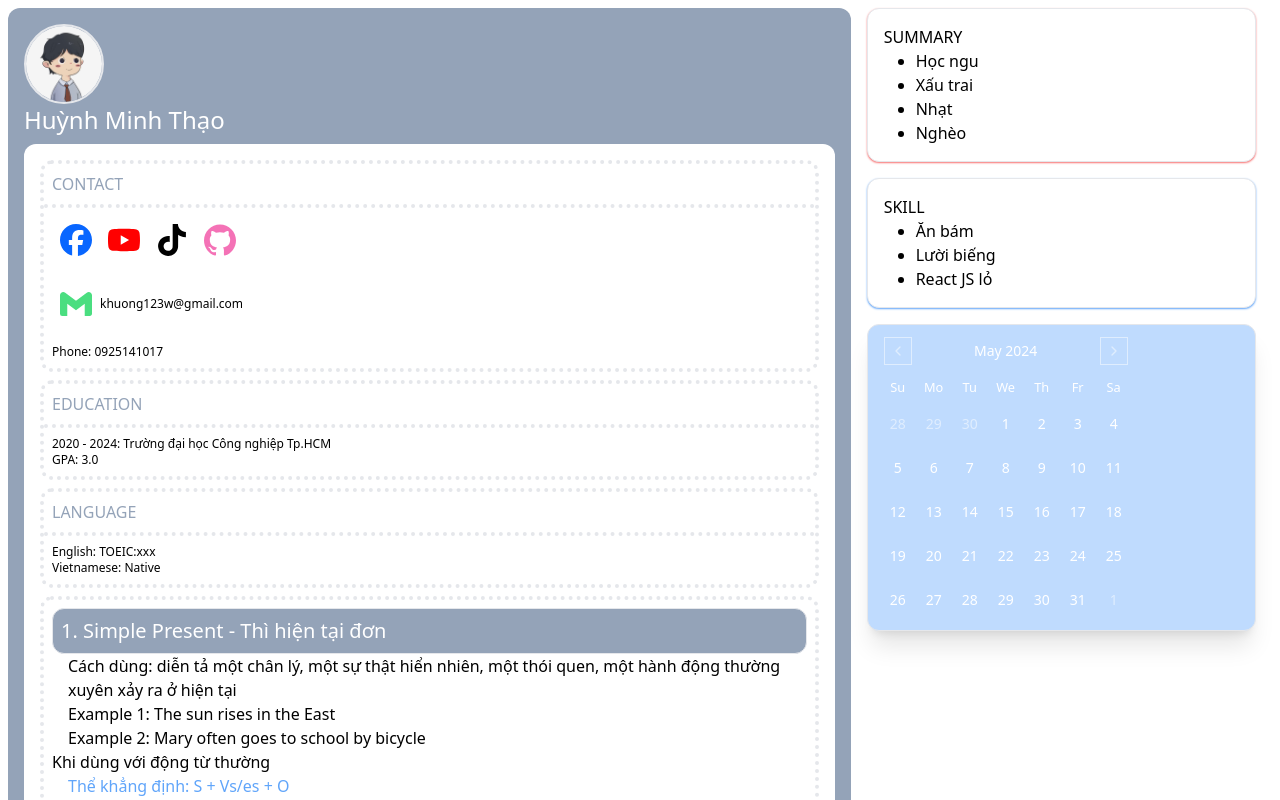
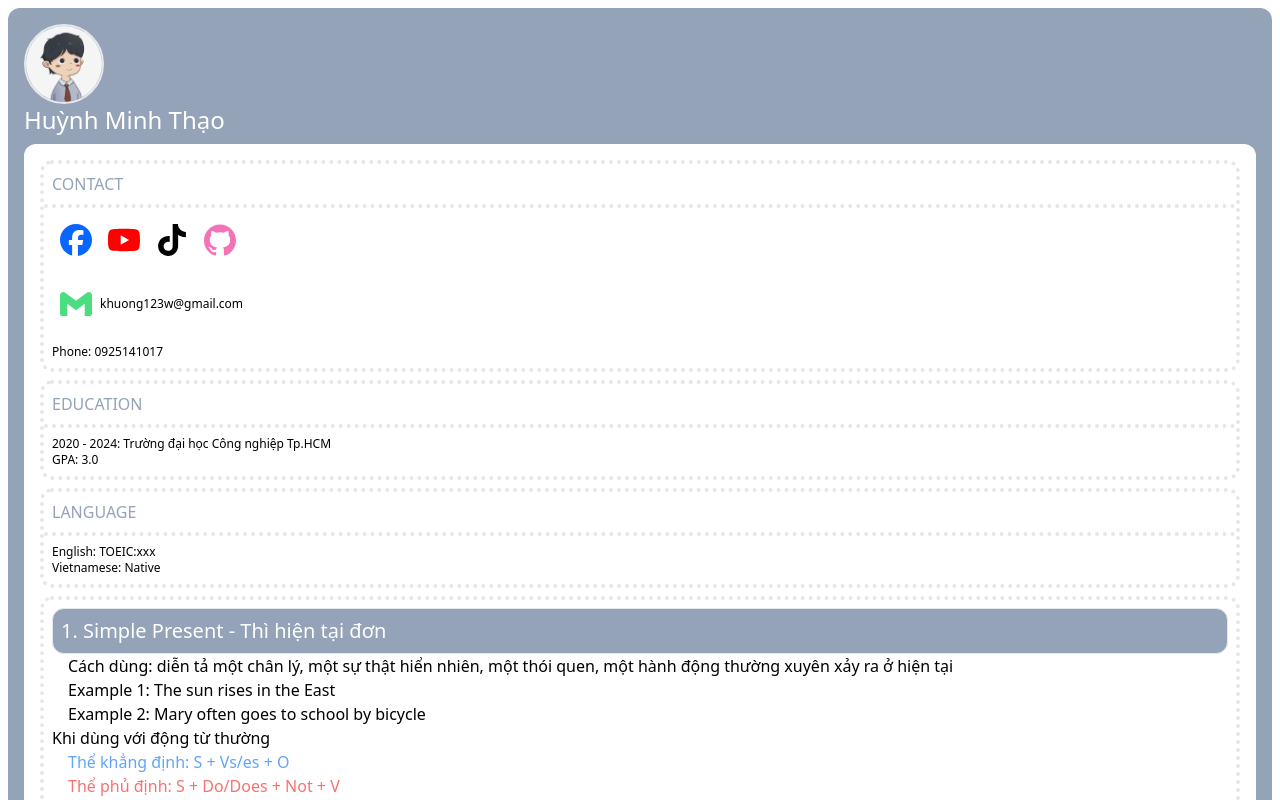
Before and after one commit to thaone2/cv_test, a React (Vite) app: page / in a window 1280 px wide. Shown: the top 800 px of the page. Built offline with nearby package versions, Linux system fonts and the light colour scheme.

Commit message:
Englishv

```diff
--- a/src/Body.tsx
+++ b/src/Body.tsx
@@ -25,7 +25,7 @@ function Body() {
     <div>
       <div className="grid grid-cols-3 m-2">
         {/* bg-slate-400 */}
-        <div className=" p-4 bg-slate-400 rounded-xl col-span-2 ">
+        <div className=" p-4 bg-slate-400 rounded-xl col-span-3 ">
           <img
             className="rounded-full w-20 h-20 border-2  "
             src={avatar}
@@ -155,7 +155,7 @@ function Body() {
         </div>
 
         {/* Right */}
-        <div className="col-span-1 ">
+        {/* <div className="col-span-1 ">
           <div className="p-4 bg-white border rounded-xl mx-4 shadow-sm shadow-red-400">
             <p className="flex bold ">SUMMARY</p>
             <ul className="pl-8 list-disc">
@@ -172,9 +172,9 @@ function Body() {
               <li> Lười biếng</li>
               <li> React JS lỏ</li>
             </ul>
-          </div>
-          {/* test các phần */}
-          {/* <div className="m-4 ">
+          </div> */}
+        {/* test các phần */}
+        {/* <div className="m-4 ">
             <Card className="bg-white rounded-xl shadow-xs">
               <CardHeader>
                 <CardTitle>Card Title</CardTitle>
@@ -188,7 +188,7 @@ function Body() {
               </CardFooter>
             </Card>
           </div> */}
-          <div className="m-4 ">
+        {/* <div className="m-4 ">
             <Calendar
               mode="single"
               selected={date}
@@ -196,7 +196,7 @@ function Body() {
               className="border bg-blue-200 text-white rounded-xl shadow-xl"
             />
           </div>
-        </div>
+        </div>*/}
       </div>
     </div>
   );
```
